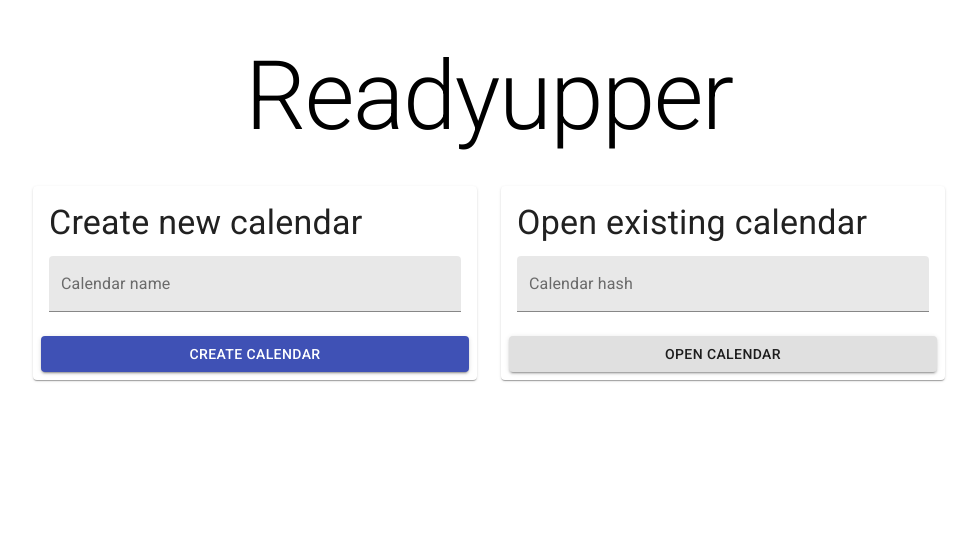
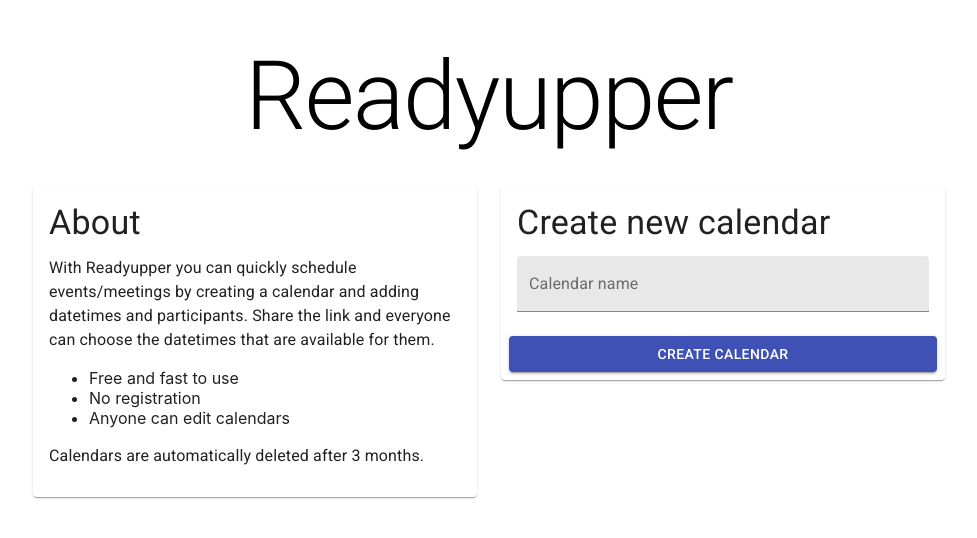
Before and after one commit to akifd/readyupper, a React (Create React App) app in the folder frontend/readyupper/: page / in a window 1280 px wide. Shown: the top 538 px of the page, without its empty margins (151-1128 px from the left). Built offline with nearby package versions, Linux system fonts and the light colour scheme.

Commit message:
Update frontpage

```diff
--- a/frontend/readyupper/src/App.tsx
+++ b/frontend/readyupper/src/App.tsx
@@ -25,6 +25,28 @@
             <Card>
               <CardContent>
                 <Typography component="h2" variant="h4" gutterBottom>
+                  About
+                </Typography>
+                <Typography component="p" gutterBottom>
+                  With Readyupper you can quickly schedule events/meetings by creating a calendar
+                  and adding datetimes and participants. Share the link and everyone can choose the
+                  datetimes that are available for them.
+                </Typography>
+                <ul>
+                  <li>Free and fast to use</li>
+                  <li>No registration</li>
+                  <li>Anyone can edit calendars</li>
+                </ul>
+                <Typography component="p" gutterBottom>
+                  Calendars are automatically deleted after 3 months.
+                </Typography>
+              </CardContent>
+            </Card>
+          </Grid>
+          <Grid item sm={12} md={6}>
+            <Card>
+              <CardContent>
+                <Typography component="h2" variant="h4" gutterBottom>
                   Create new calendar
                 </Typography>
                 <TextField label="Calendar name" variant="filled" fullWidth />
@@ -32,22 +54,6 @@
               <CardActions>
                 <Button variant="contained" color="primary" fullWidth>
                   Create calendar
-                </Button>
-              </CardActions>
-            </Card>
-          </Grid>
-
-          <Grid item sm={12} md={6}>
-            <Card>
-              <CardContent>
-                <Typography component="h2" variant="h4" gutterBottom>
-                  Open existing calendar
-                </Typography>
-                <TextField label="Calendar hash" variant="filled" fullWidth />
-              </CardContent>
-              <CardActions>
-                <Button variant="contained" fullWidth>
-                  Open calendar
                 </Button>
               </CardActions>
             </Card>
```
